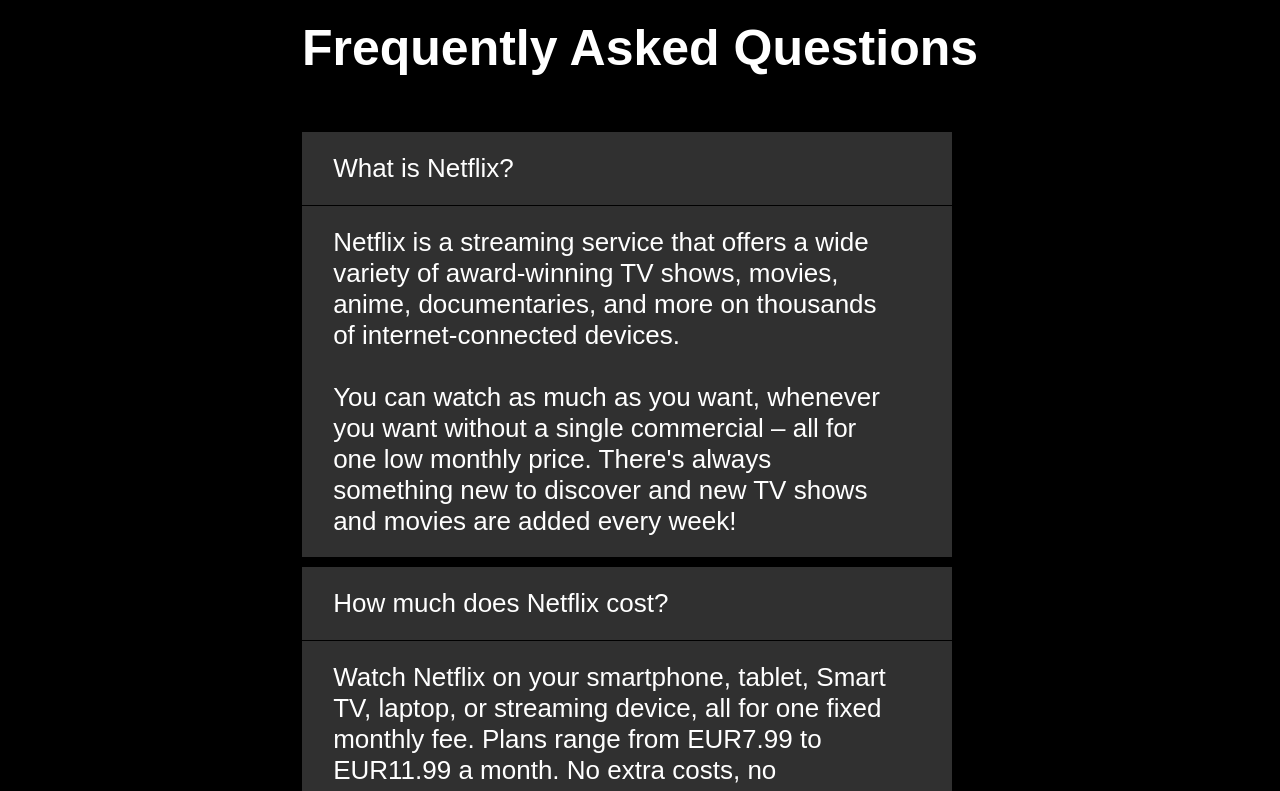
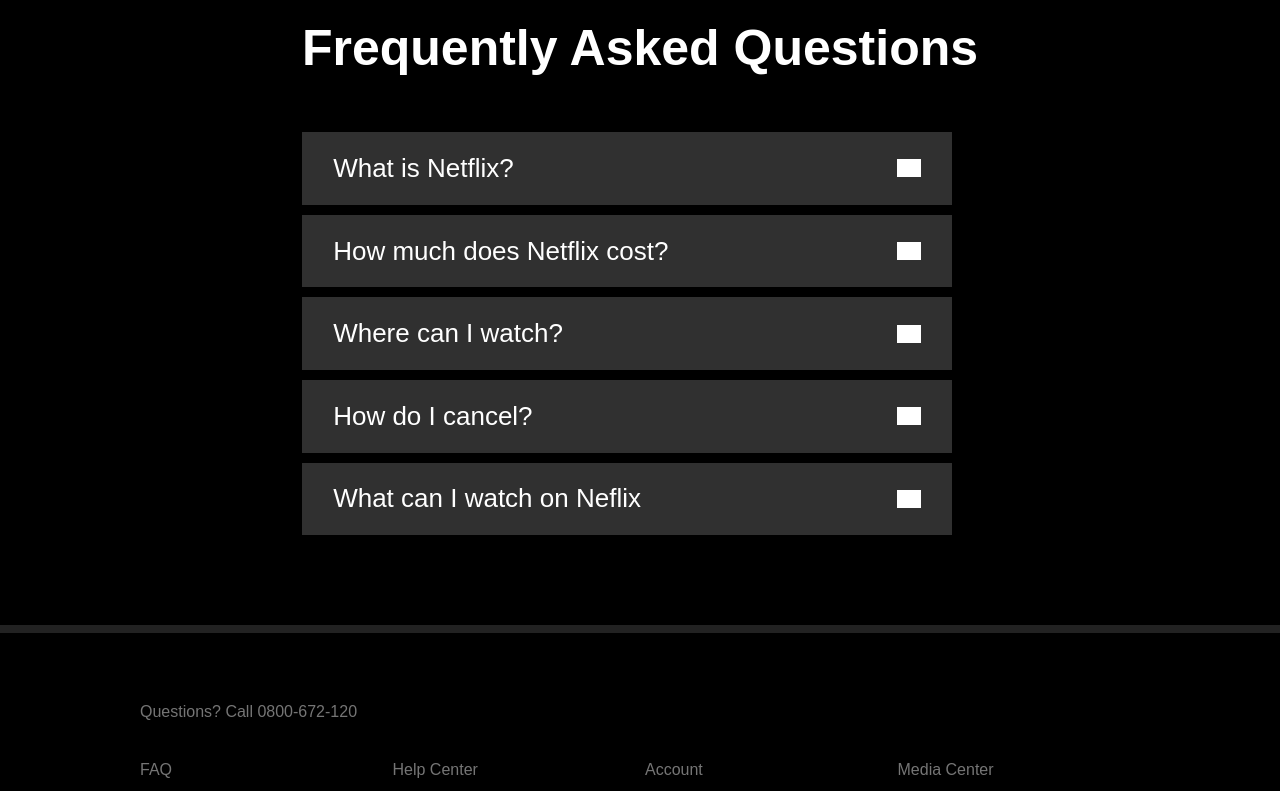
Before and after one commit to cosmin-mihalache/react-netflix, a React (Create React App) app: page / in a window 1280 px wide. Shown: the part 1380-2171 px from the top of the page. Built offline with nearby package versions, Linux system fonts and the light colour scheme; grey boxes are pictures that could not be loaded.

Commit message:
useContext for state(clicking on the header items)

```diff
--- a/src/components/accordion/index.js
+++ b/src/components/accordion/index.js
@@ -1,4 +1,4 @@
-import React, { useState } from 'react';
+import React, { useState, useContext, createContext } from 'react';
 import {
   Title,
   Header,
@@ -9,6 +9,8 @@
   Frame,
 } from './styles/accordion';
 
+const ToggleContext = createContext();
+
 export default function Accordion({ children, ...restProps }) {
   return (
     <Container {...restProps}>
@@ -17,22 +19,38 @@
   );
 }
 
+Accordion.Title = function AccordionTitle({ children, ...restProps }) {
+  return <Title {...restProps}>{children}</Title>;
+};
+
 Accordion.Frame = function AccordionFrame({ children, ...restProps }) {
   return <Frame {...restProps}>{children}</Frame>;
 };
 
 Accordion.Item = function AccordionItem({ children, ...restProps }) {
-  return <Item {...restProps}>{children}</Item>;
-};
-
-Accordion.Title = function AccordionTitle({ children, ...restProps }) {
-  return <Title {...restProps}>{children}</Title>;
+  const [toggleShow, setToggleShow] = useState(false);
+  return (
+    <ToggleContext.Provider value={{ toggleShow, setToggleShow }}>
+      <Item {...restProps}>{children}</Item>
+    </ToggleContext.Provider>
+  );
 };
 
 Accordion.Header = function AccordionHeader({ children, ...restProps }) {
-  return <Header {...restProps}>{children}</Header>;
+  const { toggleShow, setToggleShow } = useContext(ToggleContext);
+  return (
+    <Header onClick={() => setToggleShow(!toggleShow)} {...restProps}>
+      {children}
+      {toggleShow ? (
+        <img src="/images/icons/close-slim.png" alt="Close" />
+      ) : (
+        <img src="/images/icons/add.png" alt="Open" />
+      )}
+    </Header>
+  );
 };
 
 Accordion.Body = function AccordionBody({ children, ...restProps }) {
-  return <Body {...restProps}>{children}</Body>;
+  const { toggleShow } = useContext(ToggleContext);
+  return toggleShow ? <Body {...restProps}>{children}</Body> : null;
 };
```
